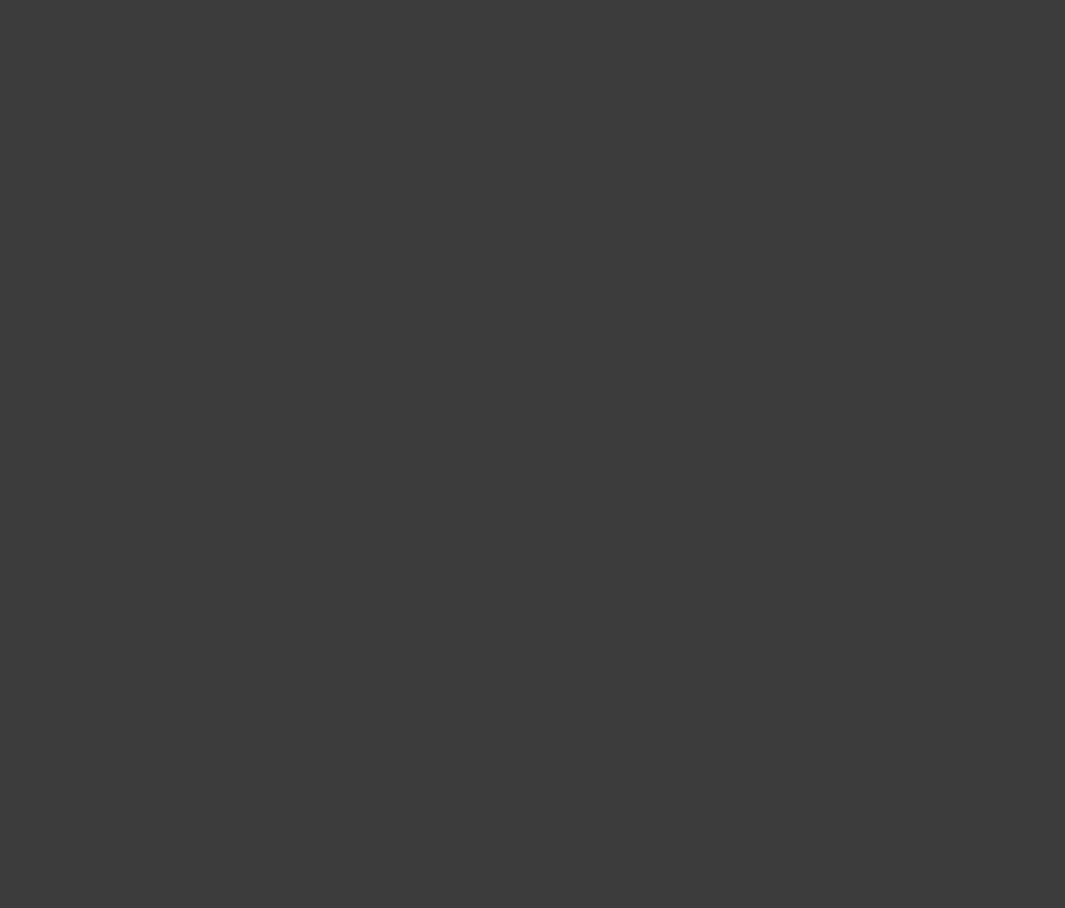
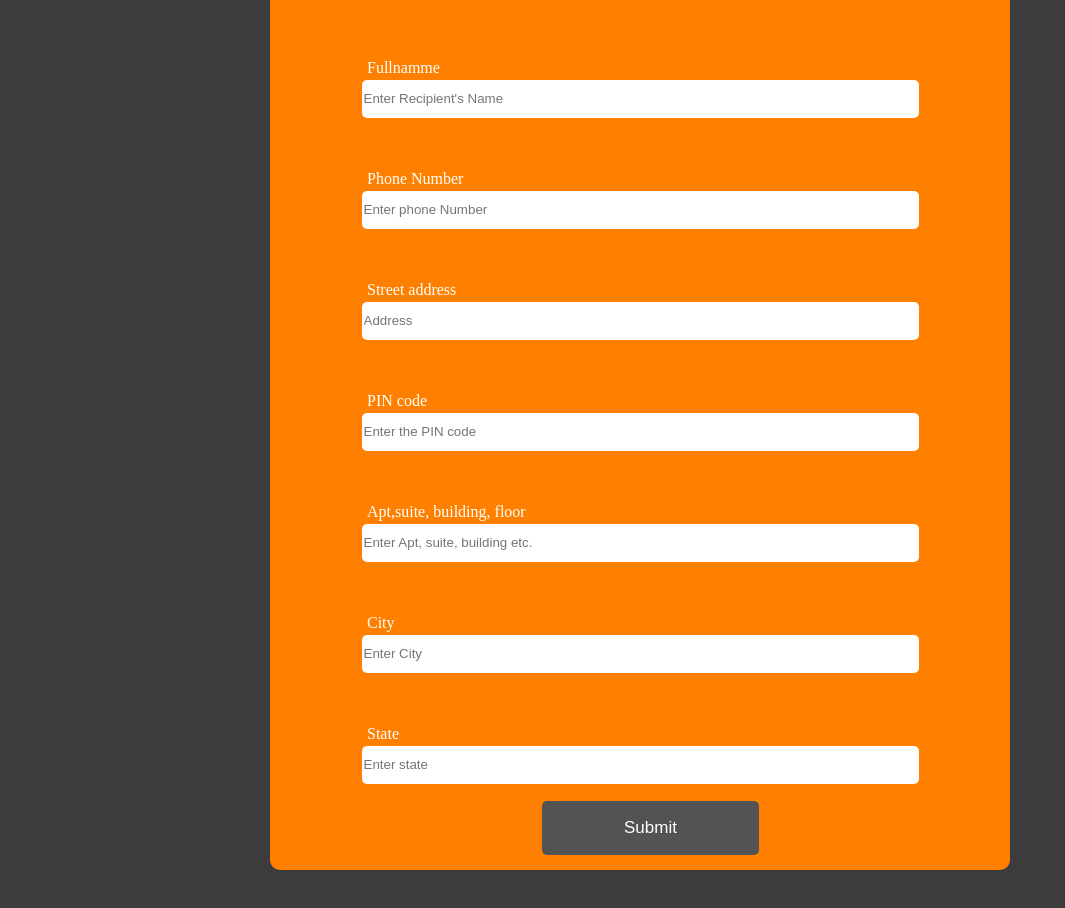
Before and after one commit to krishnakishor13/memento-html, a plain HTML site: page shipping.html in a window 1280 px wide. Shown: the part 480-1388 px from the top of the page, without its empty margins (0-1065 px from the left). Before the commit the page ends 800 px from the top, so only its background shows below. Drawn offline with Linux system fonts and the light colour scheme.

Commit message:
added pages

```diff
--- a/shipping.html
+++ b/shipping.html
@@ -60,6 +60,7 @@
           <input type="text" placeholder="Enter City" />
           <label for="">State</label>
           <input type="text" placeholder="Enter state" />
+          <button>Submit</button>
         </form>
       </div>
     </section>
--- a/style.css
+++ b/style.css
@@ -200,16 +200,42 @@ Shipping-forms
 
 .shipping-form .forms form {
   display: grid;
-  place-items: center;
   color: white;
   background-color: #ff8000;
   align-items: center;
-  /* padding: 24px 50px; */
-  border-radius: 20px;
-  width: max-content;
+  max-width: 700px;
+  margin: 40px auto;
+  border-radius: 10px;
+  padding: 20px;
 }
 
+.shipping-form .forms form button {
+    width: 31%;
+    height: 85%;
+    border: none;
+    background-color: #535353;
+    color: white;
+    padding: 12px;
+    border-radius: 5px;
+    margin-top: 19px;
+    margin-left: 36%;
+    font-size: 17px;
+  }
+
 .shipping-form .forms input {
-  border-radius: 20px;
-  border: none;
+    width: 79%;
+    height: 36px;
+    margin: 3px auto;
+    border-radius: 5px;
+    border: none;
 }
+
+.shipping-form .forms label {
+    margin-left: 11%;
+    margin-top: 49px;
+}
+
+.shipping {
+    margin: auto;
+    padding: 8%;
+}
```
Also changed, not shown: thankyou.html (+21 -0 lines), 1 other file.
